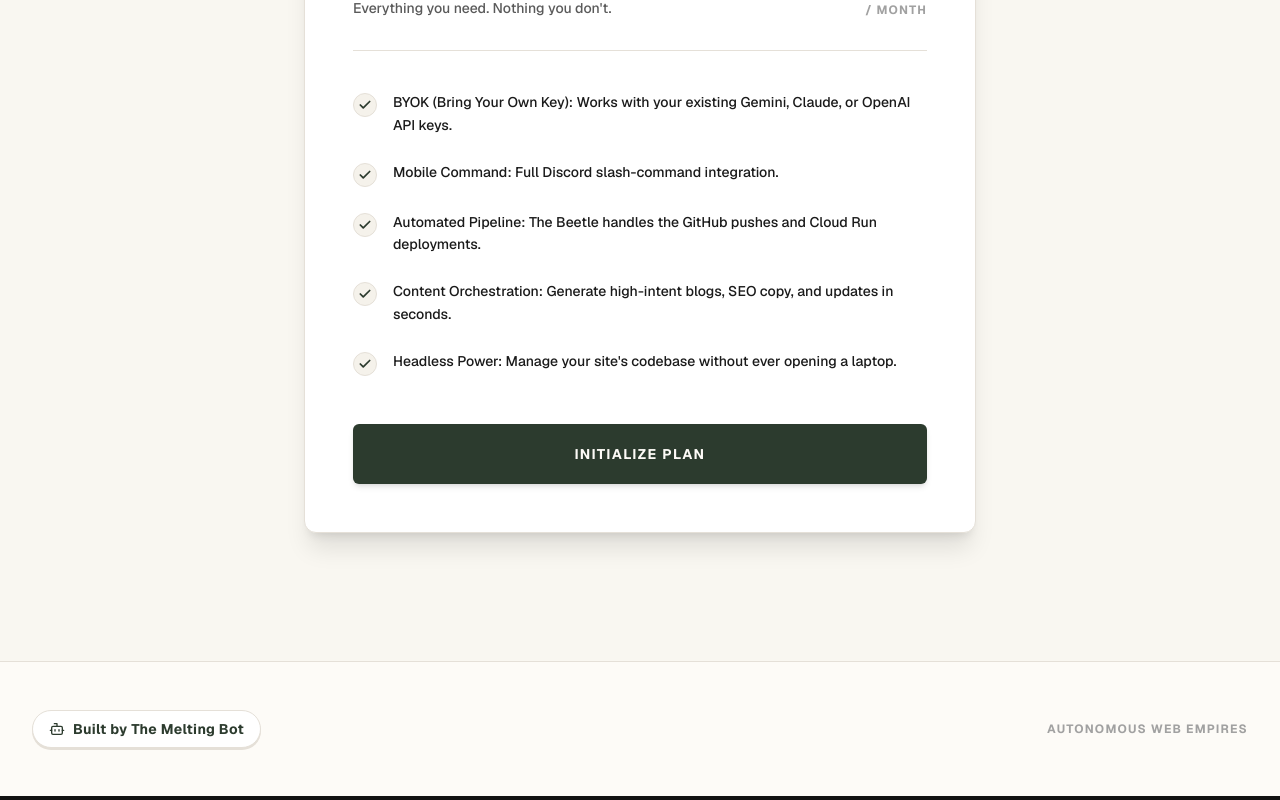
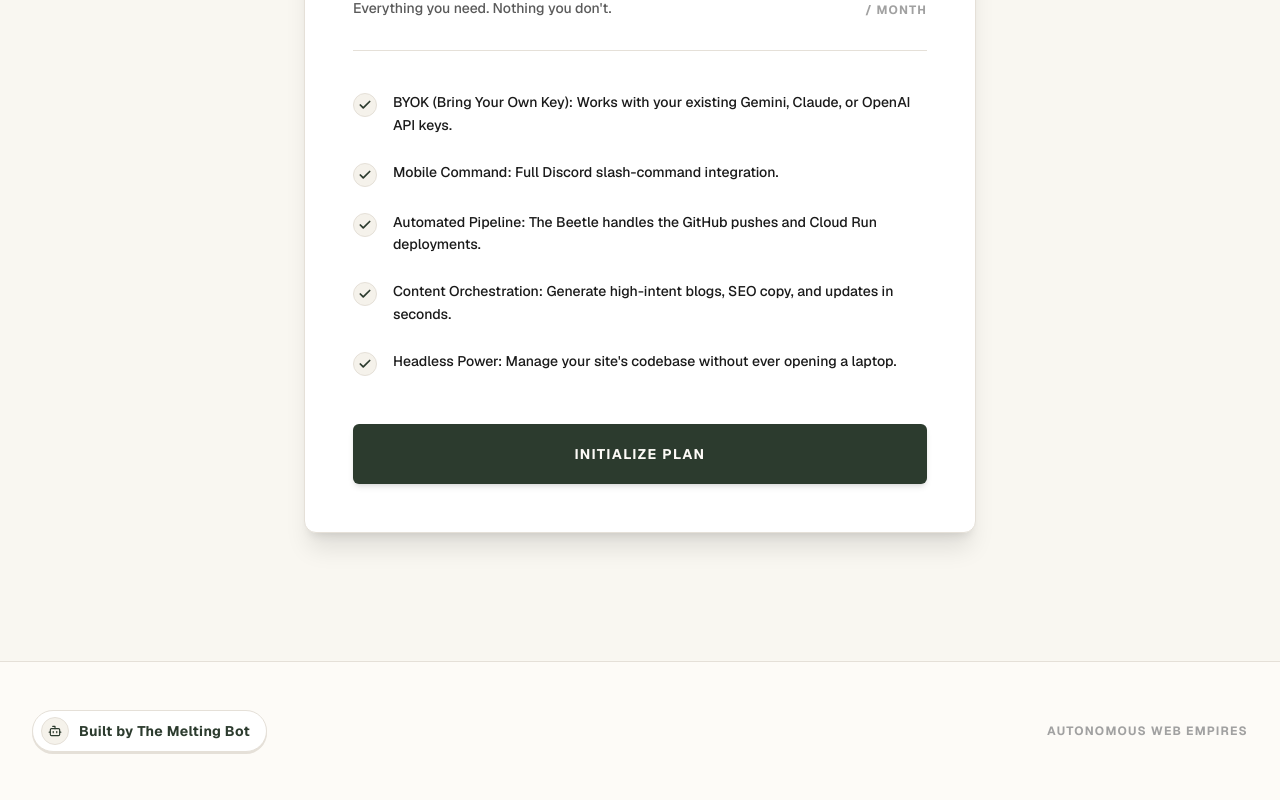
Before and after one commit to the-melting-bot/vibe-beetle, a Next.js app: page / in a window 1280 px wide. Shown: the part 3611-4411 px from the top of the page. Built offline with nearby package versions, Linux system fonts and the light colour scheme; a web font is replaced by a local one.

Commit message:
feat: spice up footer pill with animations and link

```diff
--- a/src/app/page.tsx
+++ b/src/app/page.tsx
@@ -589,10 +589,18 @@ export default function Home() {
 
       {/* FOOTER */}
       <footer className="w-full border-t border-[#E5E0D8] bg-[#FDFBF7] py-12 px-8 flex justify-between items-center z-20">
-        <div className="flex items-center gap-2 bg-white border border-[#E5E0D8] shadow-[0_2px_0_0_#E5E0D8] rounded-full px-4 py-2">
-          <Bot className="w-4 h-4 text-[#2C3B2E]" />
-          <span className="text-[#2C3B2E] font-bold text-sm tracking-wide">Built by The Melting Bot</span>
-        </div>
+        <a
+          href="https://themeltingbot.com"
+          target="_blank"
+          rel="noopener noreferrer"
+          className="group flex items-center gap-2.5 bg-white border border-[#E5E0D8] shadow-[0_2px_0_0_#E5E0D8] hover:shadow-[0_4px_12px_rgba(0,0,0,0.05)] hover:border-[#D1C9B8] rounded-full pl-2 pr-4 py-1.5 hover:-translate-y-0.5 transition-all duration-300"
+        >
+          <div className="w-7 h-7 rounded-full bg-[#F5F2EB] border border-[#E5E0D8] flex items-center justify-center group-hover:bg-[#2C3B2E] group-hover:border-[#2C3B2E] transition-colors duration-300 relative overflow-hidden">
+             <div className="absolute inset-0 bg-gradient-to-b from-white/20 to-transparent opacity-0 group-hover:opacity-100 transition-opacity"></div>
+             <Bot className="w-3.5 h-3.5 text-[#2C3B2E] group-hover:text-[#00F3FF] transition-colors duration-300 relative z-10" />
+          </div>
+          <span className="text-[#2C3B2E] font-bold text-sm tracking-wide group-hover:text-[#1A1A1A] transition-colors">Built by The Melting Bot</span>
+        </a>
         <p className="text-[#A1A1A1] text-xs font-bold uppercase tracking-widest">AUTONOMOUS WEB EMPIRES</p>
       </footer>
     </div>
```
